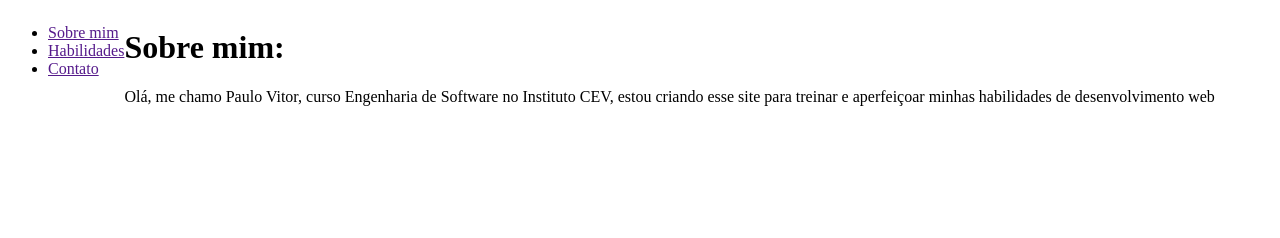
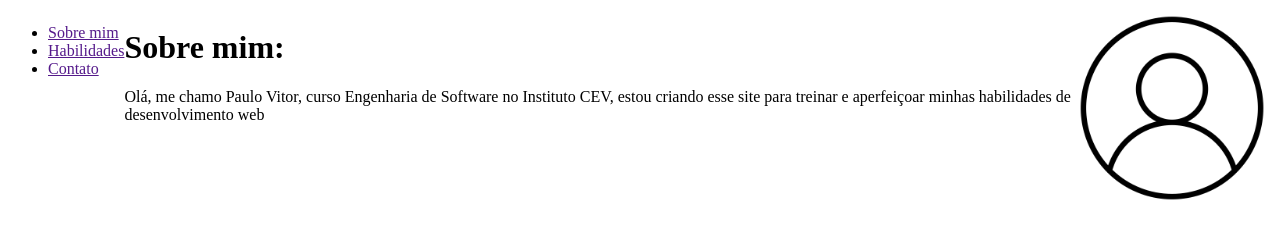
Before and after one commit to paulovitortss/pessoal, a plain HTML site: page index.html in a window 1280 px wide. Drawn offline with Linux system fonts and the light colour scheme.

Commit message:
adicionando imagem de perfil

```diff
--- a/index.html
+++ b/index.html
@@ -21,6 +21,7 @@
             <h1>Sobre mim:</h1>
             <p>Olá, me chamo Paulo Vitor, curso Engenharia de Software no Instituto CEV, estou criando esse site para treinar e aperfeiçoar minhas habilidades de desenvolvimento web</p>
         </div>
+        <img src="foto-de-perfil.png" alt="">
     </div>
 </body>
 </html>
--- a/style.css
+++ b/style.css
@@ -1,3 +1,6 @@
 .container{
     display: flex;
 }
+img{
+    width: 200px;
+}
```
Also changed, not shown: foto-de-perfil.png (added).
